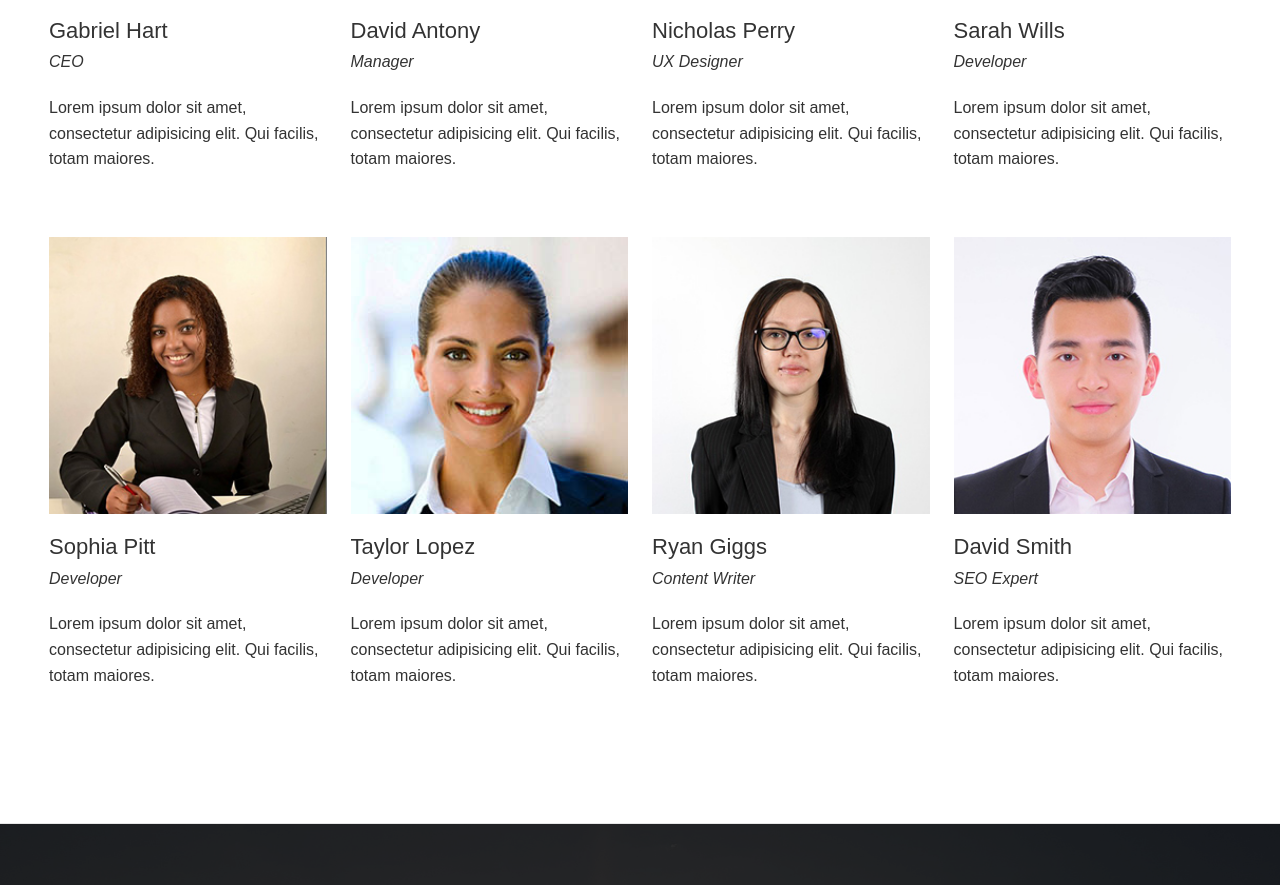
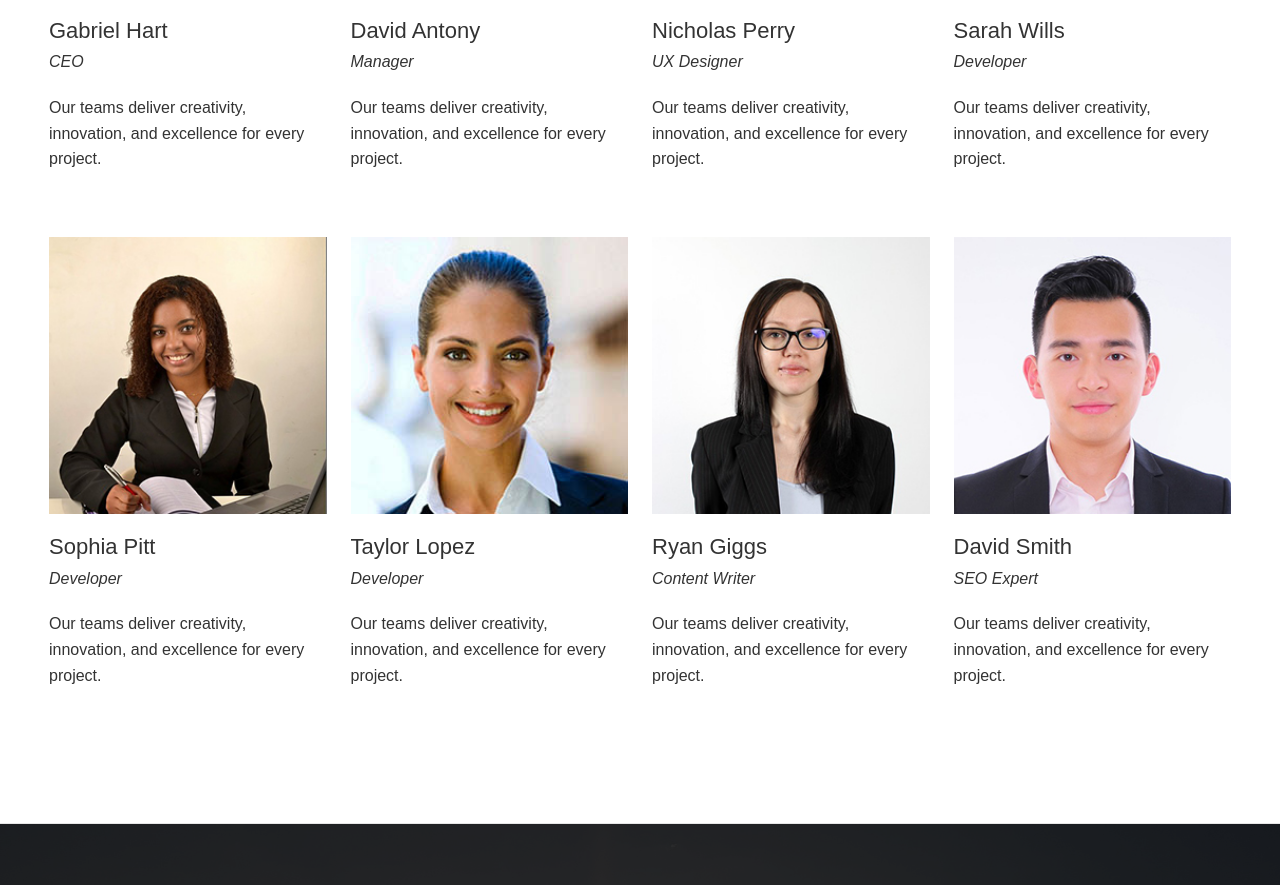
Before and after one commit to Sachinyadavsk/corporate, a React (Create React App) app: page / in a window 1280 px wide. Shown: the part 3733-4618 px from the top of the page. Built offline with nearby package versions, Linux system fonts and the light colour scheme; a web font is replaced by a local one.

Commit message:
add the teams content

```diff
--- a/src/components/teams.js
+++ b/src/components/teams.js
@@ -12,7 +12,7 @@ const teamsData = [
     linkedinLink: 'https://www.linkedin.com',
     name: 'Gabriel Hart',
     designation: 'CEO',
-    description: 'Lorem ipsum dolor sit amet, consectetur adipisicing elit. Qui facilis, totam maiores.'
+    description: 'Our teams deliver creativity, innovation, and excellence for every project.'
   },
   {
     id: 2,
@@ -22,7 +22,7 @@ const teamsData = [
     linkedinLink: 'https://www.linkedin.com',
     name: 'David Antony',
     designation: 'Manager',
-    description: 'Lorem ipsum dolor sit amet, consectetur adipisicing elit. Qui facilis, totam maiores.'
+    description: 'Our teams deliver creativity, innovation, and excellence for every project.'
   },
   {
     id: 3,
@@ -32,7 +32,7 @@ const teamsData = [
     linkedinLink: 'https://www.linkedin.com',
     name: 'Nicholas Perry',
     designation: 'UX Designer',
-    description: 'Lorem ipsum dolor sit amet, consectetur adipisicing elit. Qui facilis, totam maiores.'
+    description: 'Our teams deliver creativity, innovation, and excellence for every project.'
   },
   {
     id: 4,
@@ -42,7 +42,7 @@ const teamsData = [
     linkedinLink: 'https://www.linkedin.com',
     name: 'Sarah Wills',
     designation: 'Developer',
-    description: 'Lorem ipsum dolor sit amet, consectetur adipisicing elit. Qui facilis, totam maiores.'
+    description: 'Our teams deliver creativity, innovation, and excellence for every project.'
   },
   {
     id: 5,
@@ -52,7 +52,7 @@ const teamsData = [
     linkedinLink: 'https://www.linkedin.com',
     name: 'Sophia Pitt',
     designation: 'Developer',
-    description: 'Lorem ipsum dolor sit amet, consectetur adipisicing elit. Qui facilis, totam maiores.'
+    description: 'Our teams deliver creativity, innovation, and excellence for every project.'
   },
   {
     id: 6,
@@ -62,7 +62,7 @@ const teamsData = [
     linkedinLink: 'https://www.linkedin.com',
     name: 'Taylor Lopez',
     designation: 'Developer',
-    description: 'Lorem ipsum dolor sit amet, consectetur adipisicing elit. Qui facilis, totam maiores.'
+    description: 'Our teams deliver creativity, innovation, and excellence for every project.'
   },
   {
     id: 7,
@@ -72,7 +72,7 @@ const teamsData = [
     linkedinLink: 'https://www.linkedin.com',
     name: 'Ryan Giggs',
     designation: 'Content Writer',
-    description: 'Lorem ipsum dolor sit amet, consectetur adipisicing elit. Qui facilis, totam maiores.'
+    description: 'Our teams deliver creativity, innovation, and excellence for every project.'
   },
   {
     id: 8,
@@ -82,7 +82,7 @@ const teamsData = [
     linkedinLink: 'https://www.linkedin.com',
     name: 'David Smith',
     designation: 'SEO Expert',
-    description: 'Lorem ipsum dolor sit amet, consectetur adipisicing elit. Qui facilis, totam maiores.'
+    description: 'Our teams deliver creativity, innovation, and excellence for every project.'
   }
 ]
 
```
